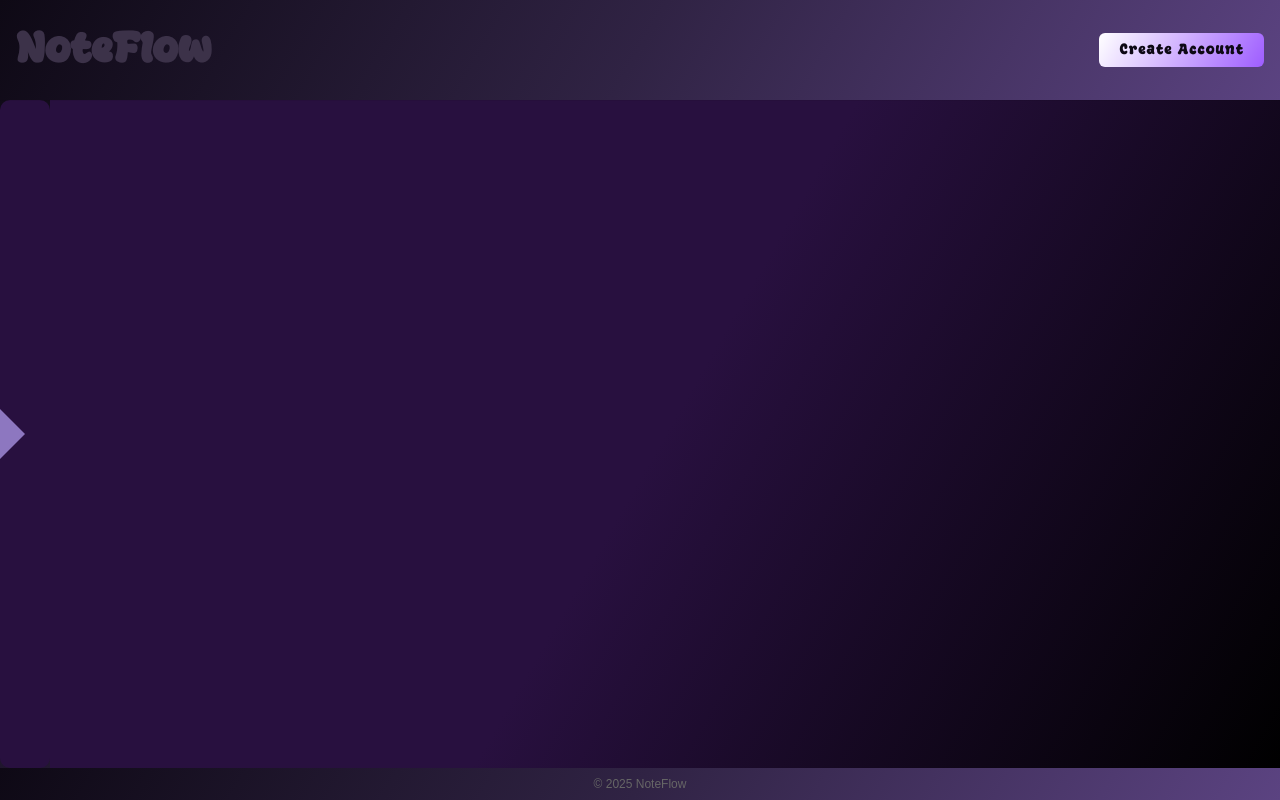
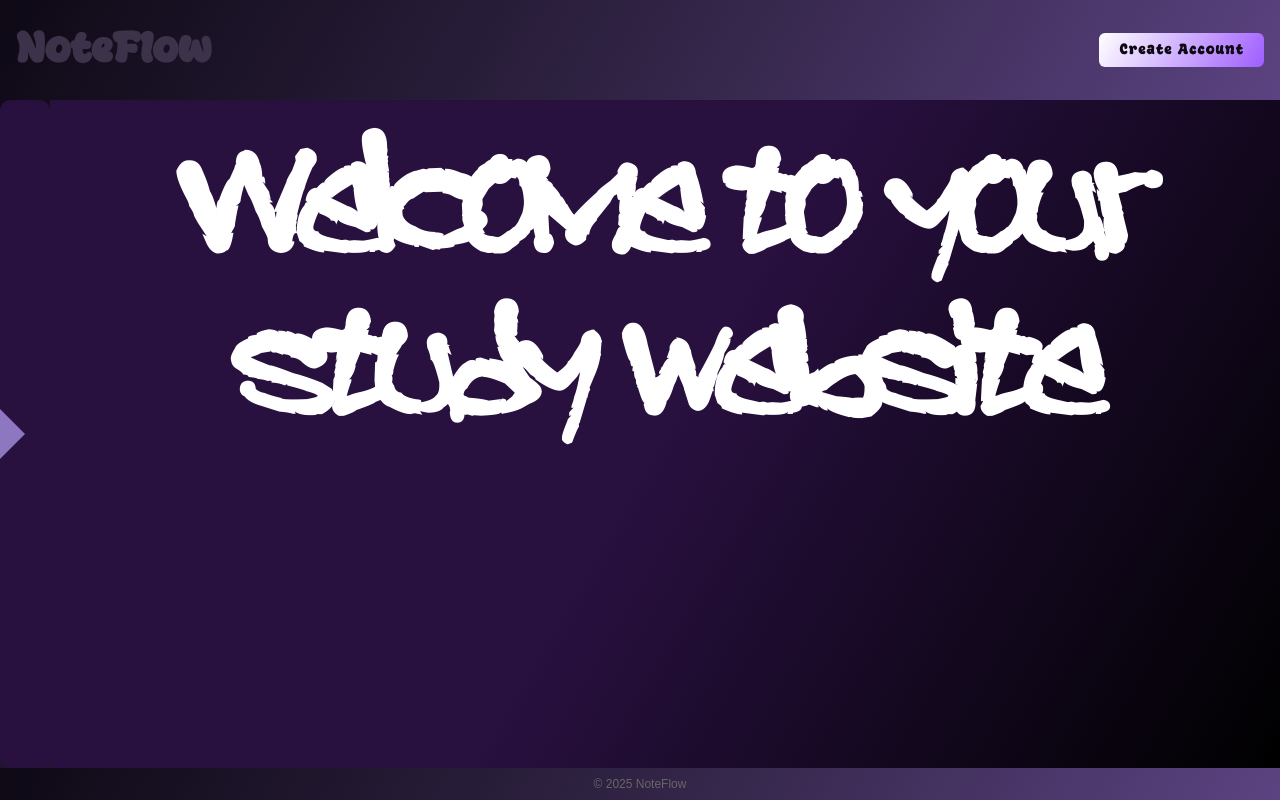
Before and after one commit to Kenzo-Urasaki/NoteFlow, a plain HTML site: page inicio.html in a window 1280 px wide. Drawn offline with Linux system fonts and the light colour scheme.

Commit message:
estilização pagina inicial

```diff
--- a/inicio.html
+++ b/inicio.html
@@ -6,8 +6,47 @@
 	<title>NoteFlow - Início</title>
 	<link rel="stylesheet" href="style.css">
 	<script src="js.js" defer></script>
+</head>
+<style>
 
-</head>
+	@font-face {
+    /* Nome que você usará para chamar a fonte nos seus seletores */
+    font-family: 'Sprayerz DEMO';
+
+    /* O caminho até o arquivo.ttf. Ajuste o 'fonts/' se necessário! */
+    src: url('SprayerzDEMO-B85.ttf') format('truetype');
+
+    /* Defina as propriedades: */
+    font-weight: normal;
+    font-style: normal;
+
+    /* Ajuda o navegador a exibir texto fallback enquanto a fonte carrega */
+    font-display: swap;
+}
+
+
+body {
+
+    width: 100vw;
+    height: 100vh;
+    margin: 0;
+    display: flex;
+    justify-content: center;
+    align-items: center;
+    flex-direction: column;
+    background-color: black;
+}
+
+h1 {
+
+    font-size: 11vw;
+    font-family: 'Sprayerz Demo', cursive;
+    color: white;
+    margin: 0;
+    text-align: center;
+}
+
+</style>
 <body>
 	<div class="layout collapsed" id="layout">
 			<header>
@@ -32,6 +71,7 @@
 		</nav>
 
 		<main>
+			<h1>Welcome to your study website 	</h1>
 		</main>
 
 		<footer>
```
Also changed, not shown: SprayerzDEMO-B85.ttf (added).
